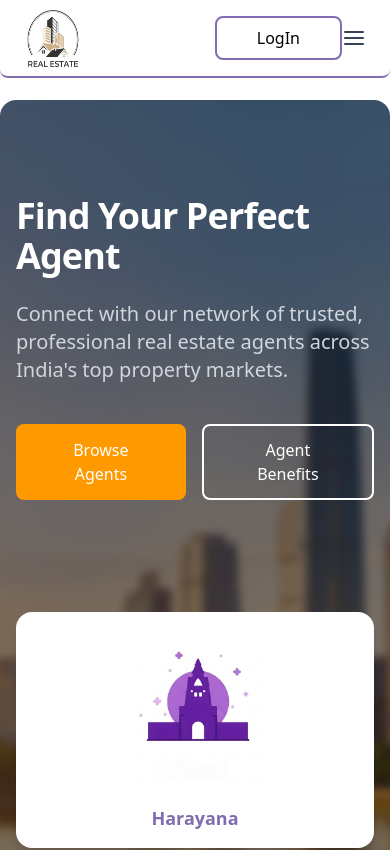
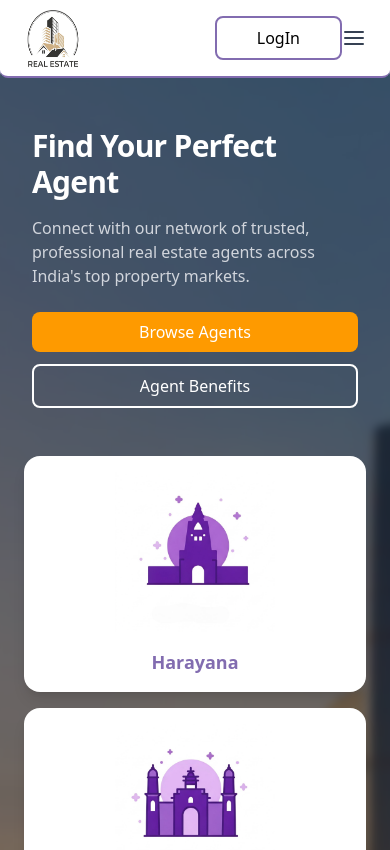
Before and after one commit to rajeev-the/Final_real_Estate, a React (Vite) app: page /agents in a window 390 px wide. Shown: the top 850 px of the page. Built offline with nearby package versions, Linux system fonts and the light colour scheme.

Commit message:
update new  Frontend

```diff
--- a/src/Pages/Agent_page/Agents.jsx
+++ b/src/Pages/Agent_page/Agents.jsx
@@ -15,7 +15,7 @@ const Agents = () => {
         { image: img4, text: "Ghaziabad" },
       ];
   return (
-    <div className='w-full h-[890px] mt-[100px] sm:p-5 rounded-2xl relative overflow-hidden'>
+    <div className='w-full min-h-screen md:h-[890px] mt-16 md:mt-[100px] p-4 sm:p-5 rounded-xl md:rounded-2xl relative overflow-hidden'>
     {/* Blurred Background Image */}
     <div
         className="absolute inset-0 -z-0"
@@ -25,39 +25,43 @@ const Agents = () => {
             backgroundPosition: "center",
             backgroundRepeat: "no-repeat",
             filter: "blur(4px)",
-            transform: "scale(1.1)" // Prevents edge artifacts from blur
+            transform: "scale(1.1)"
         }}
     >
-        {/* Dark overlay for better text contrast */}
         <div className="absolute inset-0 bg-black/50"></div>
     </div>
 
-    {/* Content Container with z-index to appear above blurred background */}
+    {/* Content Container */}
     <div className="relative z-10 h-full">
-        {/* Hero Section */}
-        <div className="max-w-7xl mx-auto py-24 px-4 sm:px-6 lg:px-8">
+        {/* Hero Section - Adjusted for mobile */}
+        <div className="max-w-7xl mx-auto py-12 md:py-24 px-4 sm:px-6 lg:px-8">
             <div className="max-w-xl">
-                <h1 className="text-4xl font-extrabold tracking-tight text-white sm:text-5xl lg:text-6xl">
+                <h1 className="text-3xl sm:text-4xl md:text-5xl lg:text-6xl font-extrabold tracking-tight text-white">
                     Find Your Perfect Agent
                 </h1>
-                <p className="mt-6 text-xl text-gray-300">
+                <p className="mt-4 sm:mt-6 text-base sm:text-xl text-gray-300">
                     Connect with our network of trusted, professional real estate agents across India's top property markets.
                 </p>
-                <div className="mt-10 flex gap-4">
-                    <button className="bg-amber-500 hover:bg-amber-600 text-white px-8 py-3 rounded-lg font-medium transition-colors duration-300">
+                <div className="mt-6 sm:mt-10 flex flex-col sm:flex-row gap-3 sm:gap-4">
+                    <button className="bg-amber-500 hover:bg-amber-600 text-white px-6 py-2 sm:px-8 sm:py-3 rounded-lg font-medium transition-colors duration-300">
                         Browse Agents
                     </button>
-                    <button className="border-2 border-white text-white hover:bg-white hover:text-gray-900 px-8 py-3 rounded-lg font-medium transition-colors duration-300">
+                    <button className="border-2 border-white text-white hover:bg-white hover:text-gray-900 px-6 py-2 sm:px-8 sm:py-3 rounded-lg font-medium transition-colors duration-300">
                         Agent Benefits
                     </button>
                 </div>
             </div>
         </div>
 
-        {/* Agents Grid */}
-        <div className="grid grid-cols-1 sm:grid-cols-2 md:grid-cols-3 lg:grid-cols-4 gap-6 p-4">
+        {/* Agents Grid - Responsive adjustments */}
+        <div className="grid grid-cols-1 sm:grid-cols-2 md:grid-cols-3 lg:grid-cols-4 gap-4 sm:gap-6 px-2 sm:p-4">
             {data.map((item, index) => (
-                <BoxAgent key={index} image={item.image} text={item.text} />
+                <BoxAgent
+                    key={index}
+                    image={item.image}
+                    text={item.text}
+                    className="scale-90 sm:scale-100" // Optional: Slightly reduce size on mobile
+                />
             ))}
         </div>
     </div>
--- a/src/componets/BoxAgent.jsx
+++ b/src/componets/BoxAgent.jsx
@@ -8,8 +8,8 @@ const BoxAgent = ({ image, text }) => {
 
 
   return (
-    <Link to={`/agents/${text}`} className="bg-white rounded-2xl shadow-lg p-4 flex flex-col items-center w-full sm:w-64 transform transition duration-300 hover:scale-105 hover:shadow-2xl">
-    <div className="w-40 h-40  md:h-20 md:w-20 flex items-center justify-center">
+    <Link to={`/agents/${text}`} className="bg-white rounded-2xl shadow-lg p-4 flex flex-col items-center w-full sm:w-64     transform transition duration-300 hover:scale-105 hover:shadow-2xl">
+    <div className="w-40 h-40   flex items-center justify-center">
       <img src={image} alt={text} className="object-contain w-full h-full" />
     </div>
     <p className="text-lg font-semibold text-[#826CB0] mt-4">{text}</p>
```
